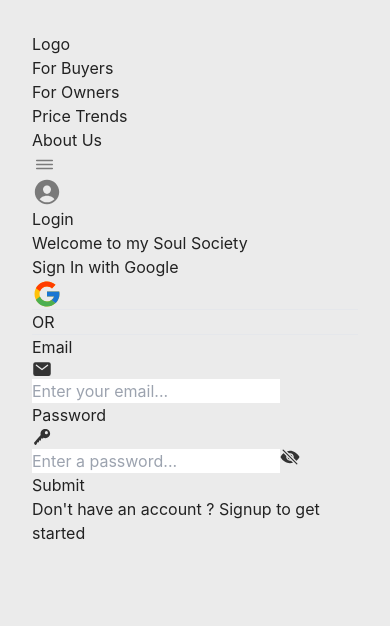
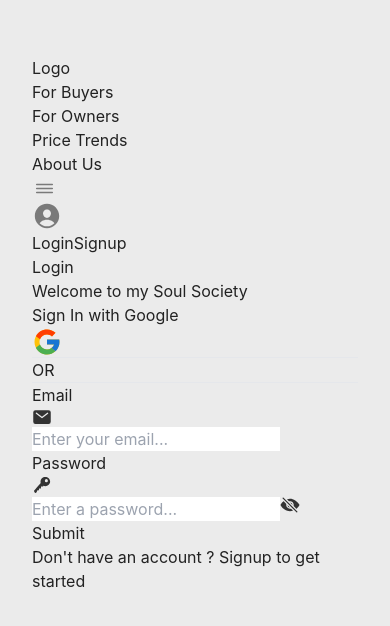
Before and after one commit to aneeshsharma72067/RealEstateHub, a React (Vite) app: page /auth/login in a window 390 px wide. Shown: the top 626 px of the page. Built offline with nearby package versions, Linux system fonts and the light colour scheme.

Commit message:
Responsive Navbar

```diff
--- a/src/assets/Icons.tsx
+++ b/src/assets/Icons.tsx
@@ -153,3 +153,23 @@ export const LocateIcon = ({ size = 46, color = "currentColor", ...props }) => (
     <path d="M13 4.069V2h-2v2.069A8.01 8.01 0 0 0 4.069 11H2v2h2.069A8.008 8.008 0 0 0 11 19.931V22h2v-2.069A8.007 8.007 0 0 0 19.931 13H22v-2h-2.069A8.008 8.008 0 0 0 13 4.069ZM12 18c-3.309 0-6-2.691-6-6s2.691-6 6-6 6 2.691 6 6-2.691 6-6 6Z" />
   </svg>
 );
+
+export const MenuIcon = ({ isNavActive = false }) => (
+  <div className="flex flex-col gap-[0.36rem]">
+    <div
+      className={`h-[0.2rem] w-6 rounded-full bg-slate-600 duration-300 origin-left ${
+        isNavActive ? "rotate-45" : "rotate-0"
+      }`}
+    ></div>
+    <div
+      className={`h-[0.2rem] w-6 rounded-full bg-slate-600 duration-300 origin-center ${
+        isNavActive ? "translate-x-10 opacity-0" : "translate-x-0 opacity-100"
+      }`}
+    ></div>
+    <div
+      className={`h-[0.2rem] w-6 rounded-full bg-slate-600 duration-300 origin-left ${
+        isNavActive ? "-rotate-45" : "rotate-0"
+      }`}
+    ></div>
+  </div>
+);
--- a/src/components/Navbar.tsx
+++ b/src/components/Navbar.tsx
@@ -1,18 +1,33 @@
-import React from "react";
+import React, { useState } from "react";
 import { NavLink } from "react-router-dom";
-import { ListIcon, UserIcon } from "../assets/Icons";
+import { ListIcon, MenuIcon, UserIcon } from "../assets/Icons";
 
 type Props = {};
 
 const Navbar: React.FC<Props> = (props) => {
+  const [isNavActive, setIsNavActive] = useState<boolean>(false);
+
   return (
-    <section className="">
-      <div className="flex flex-col md:flex-row items-center justify-between text-[0.9rem]">
+    <>
+      <div className="md:hidden flex w-full items-center justify-end z-50">
+        <button
+          className="flex items-center justify-center"
+          onClick={() => setIsNavActive(!isNavActive)}
+        >
+          <MenuIcon isNavActive={isNavActive}/>
+        </button>
+      </div>
+      <section
+        className={`fixed flex justify-end md:static w-full md:w-full duration-300 z-40 top-0 ${
+          isNavActive ? "right-0" : "-right-full"
+        }`}
+      >
+        <div className="flex flex-col md:flex-row md:items-center px-16 h-screen md:h-max justify-normal md:justify-between text-lg md:text-[0.9rem] py-8 md:p-0 duration-300 text-slate-700 font-medium bg-orange-100 md:bg-transparent w-4/5 md:w-full gap-10 md:gap-6 shadow-[-3px_5px_17px_0px_#a0aec0] md:shadow-none">
           <div>
             <div>Logo</div>
           </div>
           <nav>
-          <ul className="flex items-center justify-center gap-10">
+            <ul className="flex flex-col md:flex-row md:items-center justify-center gap-10">
               <li>
                 <NavLink to={"/"}>For Buyers</NavLink>
               </li>
@@ -27,14 +42,31 @@ const Navbar: React.FC<Props> = (props) => {
               </li>
             </ul>
           </nav>
-        <div>
+          <div className="hidden md:block">
             <div className="flex items-center justify-center gap-2 px-4 py-2 rounded-full border border-zinc-300 duration-200 hover:shadow-[0_5px_10px_rgba(0,0,0,0.3)] cursor-pointer">
               <ListIcon color="#7a7a7a" size={25} strokeWidth={1.4} />
               <UserIcon color="#7a7a7a" size={30} />
             </div>
           </div>
+          <div className="block md:hidden">
+            <div className="flex gap-2">
+              <NavLink
+                to={"/auth/login"}
+                className="bg-orange-400 px-4 py-2 rounded-md text-white"
+              >
+                Login
+              </NavLink>
+              <NavLink
+                to={"/auth/signup"}
+                className="bg-orange-400 px-4 py-2 rounded-md text-white "
+              >
+                Signup
+              </NavLink>
+            </div>
+          </div>
         </div>
       </section>
+    </>
   );
 };
 
```
Lines whose indentation alone changed are shown as unchanged.
